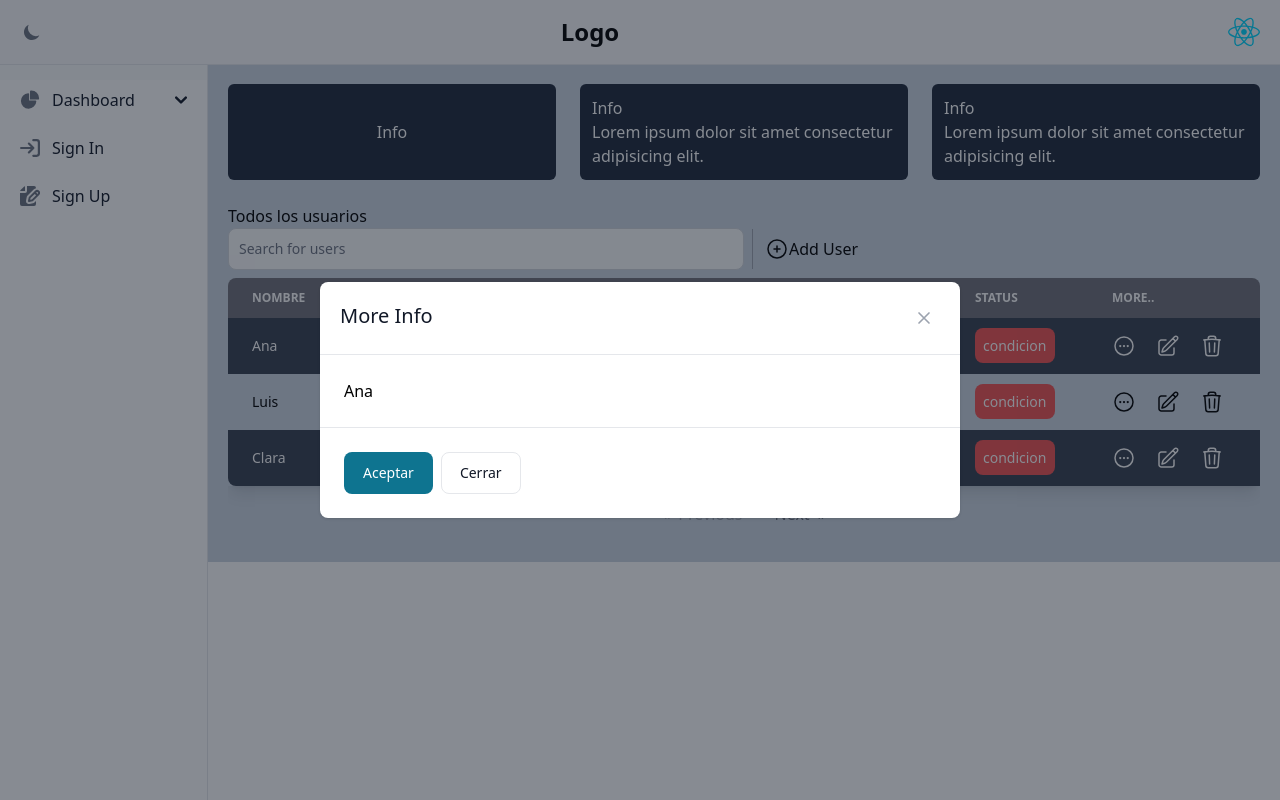
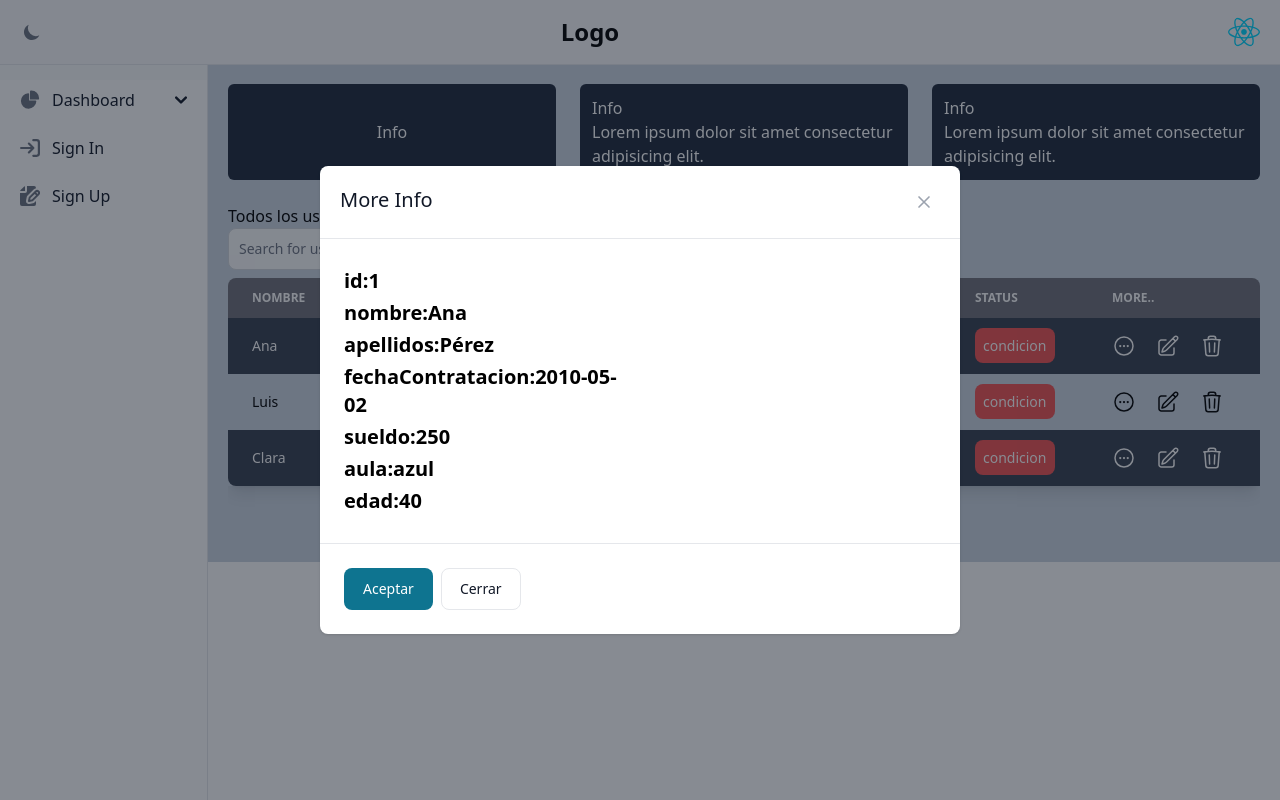
Before and after one commit to wolfsoul01/Frontend-Guarder-a-, a React (Vite) app: page /dashbord/employ in a window 1280 px wide. Both pictures are taken after a click on the button 1124 px from the left and 346 px from the top of the page. Built offline with nearby package versions, Linux system fonts and the light colour scheme.

Commit message:
Update modalinfo employ

```diff
--- a/src/components/Dasbord/Master/ModalShow.jsx
+++ b/src/components/Dasbord/Master/ModalShow.jsx
@@ -15,12 +15,19 @@ export default function ModalShow ({ openModal, handleModal, selectEmploy }) {
     sueldo
   } = selectEmploy
 
+  const campos = Object.keys(selectEmploy)
+
+
   return (
     <>
       <Modal show={openModal} onClose={handleModal}>
         <Modal.Header>More Info </Modal.Header>
         <Modal.Body className='grid grid-cols-2 gap-x-3'>
-            <h1>{nombre}</h1>
+            <ul>
+              {campos.map(ele=>{
+                return  <li key={nombre} className='text-xl font-semibold my-1'>{ele}:{selectEmploy[ele]}</li>
+              })}
+            </ul>
         </Modal.Body>
         <Modal.Footer>
           <Button onClick={handleModal}>Aceptar </Button>
```
